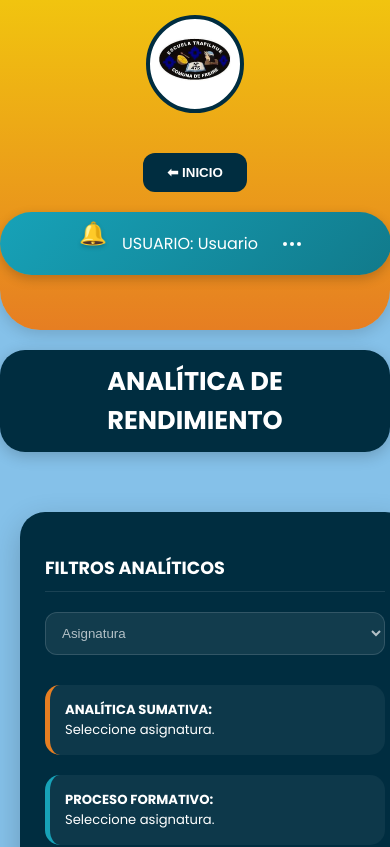
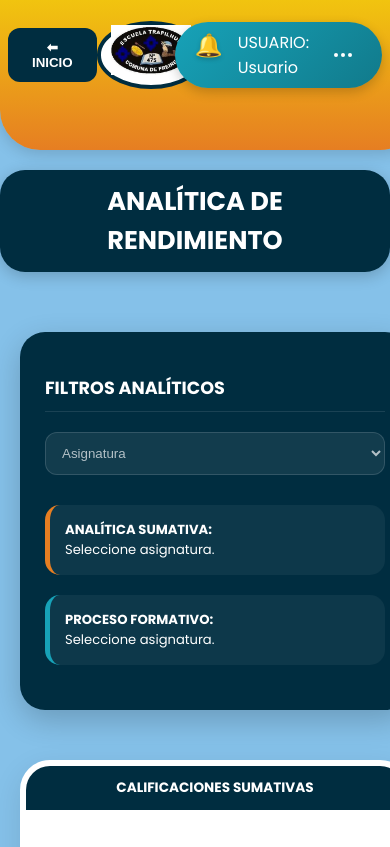
Before and after one commit to FrancoCastilloLagos/escuela-trapilhue-pwa, an Angular app in the folder frontend/: page /rendimiento in a window 390 px wide. Shown: the top 847 px of the page. Built offline with nearby package versions, Linux system fonts and the light colour scheme.

Commit message:
Fix: celular

```diff
--- a/frontend/src/app/components/header/header.component.css
+++ b/frontend/src/app/components/header/header.component.css
@@ -60,7 +60,6 @@
   box-shadow: 0 4px 12px rgba(0,0,0,0.2);
 }
 
-/* --- ESTILOS DE NOTIFICACIONES (MANTENIDOS) --- */
 .notif-trigger {
   background: transparent !important;
   border: none !important;
@@ -72,86 +71,80 @@
   position: relative;
   outline: none;
 }
-.bell-icon { font-size: 1.4rem; filter: drop-shadow(0 2px 2px rgba(0,0,0,0.2)); }
+
+.bell-icon {
+  font-size: 1.4rem;
+  filter: drop-shadow(0 2px 2px rgba(0,0,0,0.2));
+}
+
 .notif-badge {
-  position: absolute; top: -5px; right: -8px; background: #ff4757; color: white;
-  font-size: 10px; min-width: 18px; height: 18px; border-radius: 50%;
-  display: flex; align-items: center; justify-content: center; font-weight: bold; border: 2px solid #17a2b8;
+  position: absolute;
+  top: -5px;
+  right: -8px;
+  background: #ff4757;
+  color: white;
+  font-size: 10px;
+  min-width: 18px;
+  height: 18px;
+  border-radius: 50%;
+  display: flex;
+  align-items: center;
+  justify-content: center;
+  font-weight: bold;
+  border: 2px solid #17a2b8;
 }
+
 .notif-dropdown {
-  position: absolute; top: 55px; right: -60px; width: 320px; background: white;
-  border-radius: 20px; box-shadow: 0 15px 40px rgba(0,0,0,0.3); z-index: 2000; overflow: hidden;
+  position: absolute;
+  top: 55px;
+  right: -60px;
+  width: 320px;
+  background: white;
+  border-radius: 20px;
+  box-shadow: 0 15px 40px rgba(0,0,0,0.3);
+  z-index: 2000;
+  overflow: hidden;
 }
+
 .notif-header { background: #002d40; color: white; padding: 15px; text-align: center; font-weight: 700; }
+
 .notif-list { max-height: 350px; overflow-y: auto; }
+
 .notif-item { display: flex; border-bottom: 1px solid #f0f0f0; min-height: 80px; }
+
 .notif-item.unread { background: #f0f9ff; }
-.notif-indicator { width: 10px; min-height: 100%; flex-shrink: 0; background-color: #ccc; }
+
+.notif-indicator {
+  width: 10px;
+  min-height: 100%;
+  flex-shrink: 0;
+  background-color: #ccc;
+}
+
 .notif-indicator[data-type="anotacion"] { background-color: #f7a0f2 !important; }
 .notif-indicator[data-type="nota"] { background-color: #2ecc71 !important; }
 .notif-indicator[data-type="riesgo"] { background-color: #e74c3c !important; }
 .notif-indicator[data-type="comunicacion"] { background-color: #3498db !important; }
 .notif-indicator[data-type="fecha"] { background-color: #8e44ad !important; }
+
 .notif-body { padding: 12px; display: flex; flex-direction: column; flex-grow: 1; }
 .notif-t { font-weight: 800; font-size: 0.85rem; color: #2c3e50; }
 .notif-m { font-size: 0.8rem; color: #576574; }
 .notif-f { font-size: 0.7rem; color: #95a5a6; }
 
-/* --- MENU DROPDOWN --- */
 .menu-trigger { background: transparent; border: none; cursor: pointer; display: flex; gap: 3px; padding: 10px; }
 .dot { width: 4px; height: 4px; background: white; border-radius: 50%; }
+
 .dropdown-floating-menu {
-  position: absolute; top: 65px; right: 0; width: 200px; background: white;
-  border-radius: 16px; box-shadow: 0 15px 35px rgba(0,0,0,0.2); z-index: 2000;
+  position: absolute;
+  top: 65px;
+  right: 0;
+  width: 200px;
+  background: white;
+  border-radius: 16px;
+  box-shadow: 0 15px 35px rgba(0,0,0,0.2);
+  z-index: 2000;
 }
+
 .dropdown-item { width: 100%; padding: 12px 20px; border: none; background: none; text-align: left; cursor: pointer; font-weight: 600; }
 .dropdown-item:hover { background: #f8f9fa; color: #e67e22; }
-
-/* =========================================
-   MEDIA QUERY: LA PIEZA QUE FALTABA
-   ========================================= */
-@media (max-width: 768px) {
-  .header-main {
-    height: auto !important;
-    min-height: 190px;
-    flex-direction: column !important;
-    align-items: center !important;
-    padding: 15px 0 !important;
-  }
-
-  .header-container {
-    flex-direction: column !important;
-    height: auto !important;
-  }
-
-  .header-left-action {
-    position: relative !important;
-    top: 0 !important;
-    left: 0 !important;
-    margin-bottom: 10px !important;
-    order: 1;
-  }
-
-  .logo-white-bg {
-    margin-top: 0 !important;
-    width: 90px !important;
-    height: 90px !important;
-    order: 2;
-  }
-
-  .user-profile-pill {
-    position: relative !important;
-    top: 0 !important;
-    right: 0 !important;
-    margin-top: 10px !important;
-    width: 90% !important;
-    justify-content: center !important;
-    order: 3;
-  }
-
-  .notif-dropdown {
-    right: 50% !important;
-    transform: translateX(50%);
-    width: 280px;
-  }
-}
--- a/frontend/src/app/components/header/header.component.html
+++ b/frontend/src/app/components/header/header.component.html
@@ -11,7 +11,7 @@
     </div>
 
     <div class="user-profile-pill">
-      <div class="notification-wrapper" *ngIf="userRol !== 'DOCENTE'">
+      <div class="notification-wrapper">
         <button class="notif-trigger" (click)="toggleNotifications($event)">
           <span class="bell-icon">🔔</span>
           <span class="notif-badge" *ngIf="unreadCount > 0">{{ unreadCount }}</span>
```
